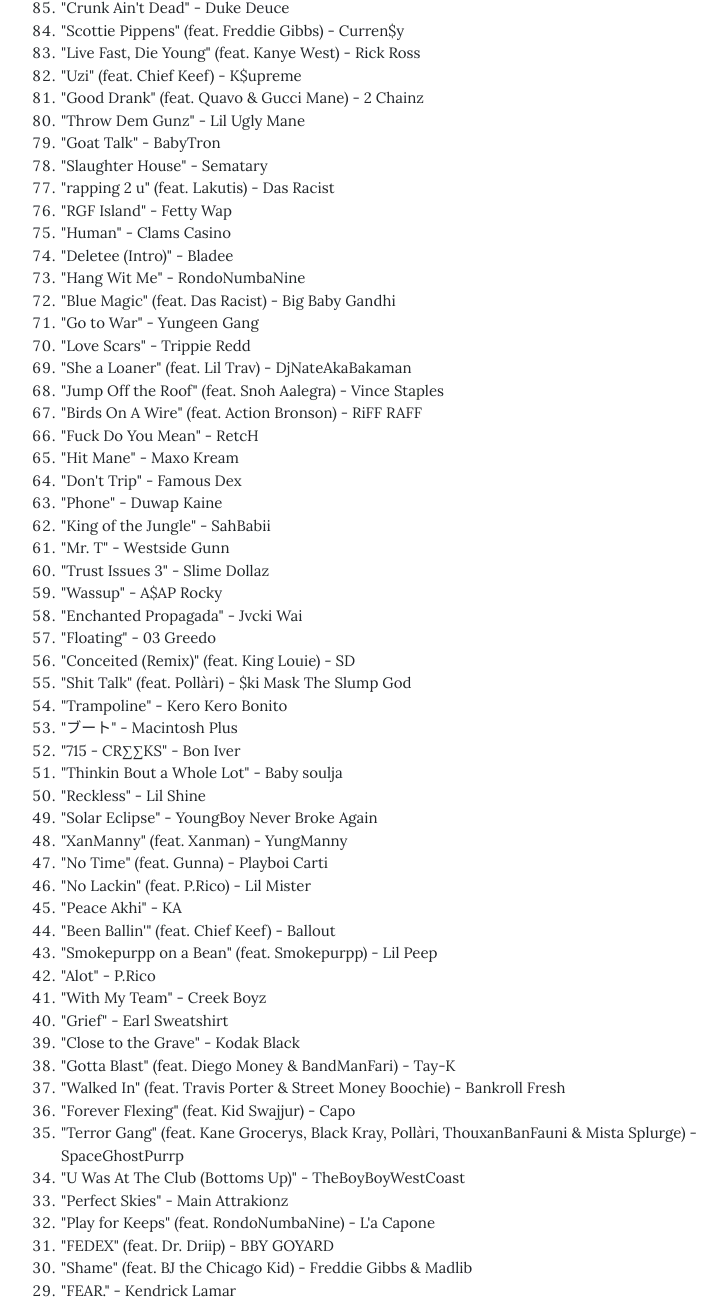
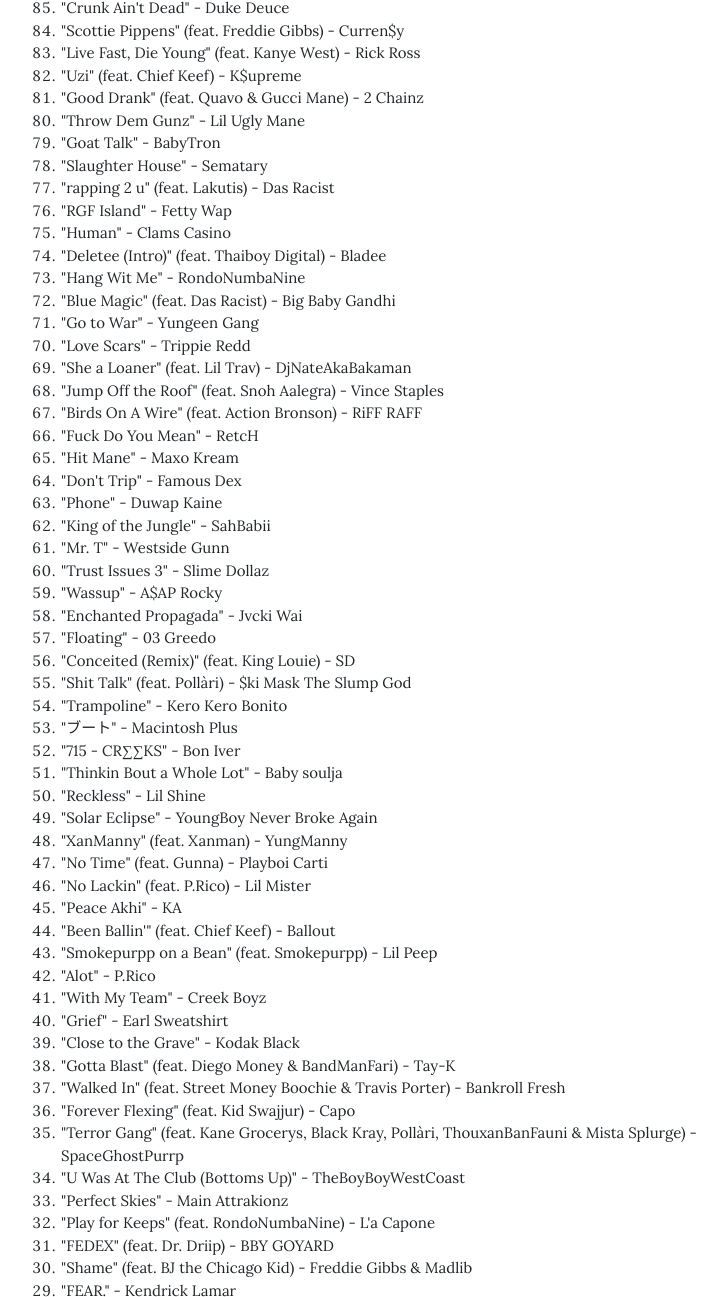
Before and after one commit to joetrav12/joetrav12.github.io, a website: page decade.html in a window 1280 px wide. Shown: the part 887-2184 px from the top of the page, without its empty margins (254-970 px from the left). Drawn offline with nearby package versions, Linux system fonts and the light colour scheme.

Commit message:
2021 commit 2

```diff
--- a/decade.html
+++ b/decade.html
@@ -82,7 +82,7 @@
             <li><a href="https://www.youtube.com/watch?v=XtD-V_DXysA" target="_blank">"rapping 2 u" (feat. Lakutis)</a> - Das Racist</li>
             <li><a href="https://www.youtube.com/watch?v=ljgWh1F1jG8" target="_blank">"RGF Island"</a> - Fetty Wap</li>
             <li><a href="https://www.youtube.com/watch?v=4x2aJhsDLKo" target="_blank">"Human"</a> - Clams Casino</li>
-            <li><a href="https://www.youtube.com/watch?v=sNuMM_9UqZU" target="_blank">"Deletee (Intro)"</a> - Bladee</li>
+            <li><a href="https://www.youtube.com/watch?v=sNuMM_9UqZU" target="_blank">"Deletee (Intro)" (feat. Thaiboy Digital)</a> - Bladee</li>
             <li><a href="https://www.youtube.com/watch?v=pPA6K5kf68k" target="_blank">"Hang Wit Me"</a> - RondoNumbaNine</li>
             <li><a href="https://www.youtube.com/watch?v=cxn82nSXlkE" target="_blank">"Blue Magic" (feat. Das Racist)</a> - Big Baby Gandhi</li>
             <li><a href="https://www.youtube.com/watch?v=-VTwCVWvQ6k" target="_blank">"Go to War"</a> - Yungeen Gang</li>
@@ -119,7 +119,7 @@
             <li><a href="https://www.youtube.com/watch?v=tZ5Mu2gs-M8" target="_blank">"Grief"</a> - Earl Sweatshirt</li>
             <li><a href="https://www.youtube.com/watch?v=JVGXlYl3Yjo" target="_blank">"Close to the Grave"</a> - Kodak Black</li>
             <li><a href="https://www.youtube.com/watch?v=hzpm9SDEPJQ" target="_blank">"Gotta Blast" (feat. Diego Money &amp; BandManFari)</a> - Tay-K</li>
-            <li><a href="https://www.youtube.com/watch?v=qoXRsuefSuU" target="_blank">"Walked In" (feat. Travis Porter &amp; Street Money Boochie)</a> - Bankroll Fresh</li>
+            <li><a href="https://www.youtube.com/watch?v=qoXRsuefSuU" target="_blank">"Walked In" (feat. Street Money Boochie &amp; Travis Porter)</a> - Bankroll Fresh</li>
             <li><a href="https://www.youtube.com/watch?v=izmY2qQG6Ls" target="_blank">"Forever Flexing" (feat. Kid Swajjur)</a> - Capo</li>
             <li><a href="https://www.youtube.com/watch?v=i-0ZFJZEvuU" target="_blank">"Terror Gang" (feat. Kane Grocerys, Black Kray, Pollàri, ThouxanBanFauni &amp; Mista Splurge)</a> - SpaceGhostPurrp</li>
             <li><a href="https://www.youtube.com/watch?v=j2im_XnThMk" target="_blank">"U Was At The Club (Bottoms Up)"</a> - TheBoyBoyWestCoast</li>
```
Also changed, not shown: 2015.html (+1 -1 lines), 12 other files.
